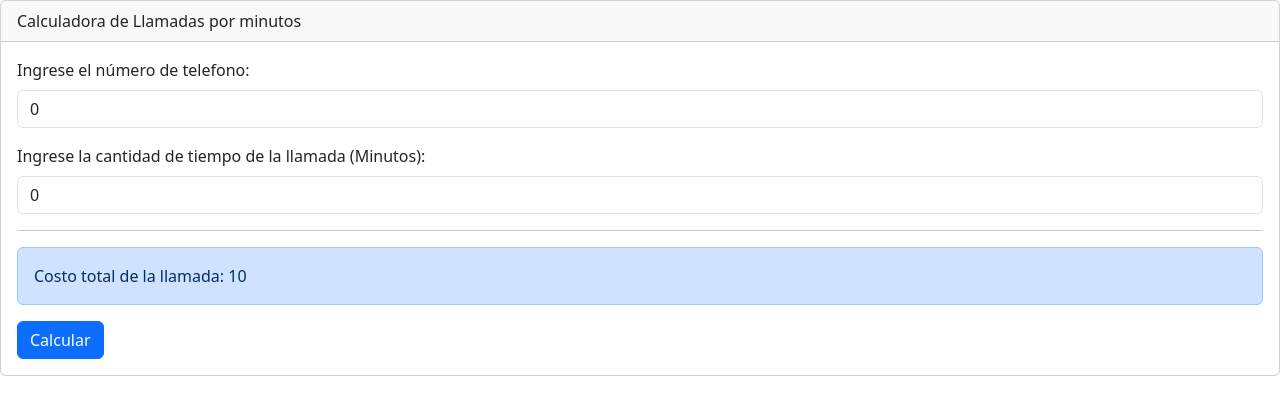
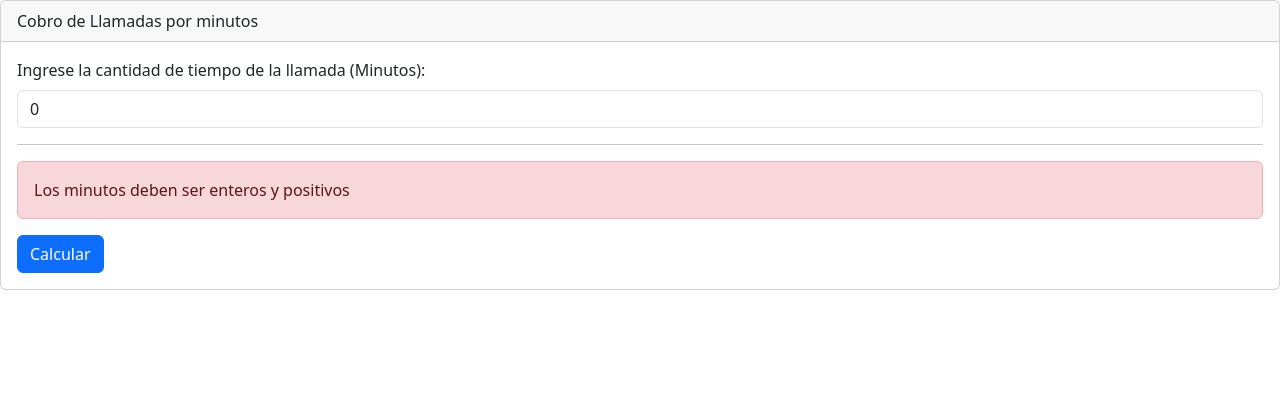
Before and after one commit to GabrielMaQui/DAWI_CL3_MachicaoGabriel, an Angular app: page /telefono in a window 1280 px wide. Both pictures are taken after a click on the button "Calcular". Shown: the top 414 px of the page. Built offline with nearby package versions, Linux system fonts and the light colour scheme.

Commit message:
Mejorando las validaciones del trabajo

```diff
--- a/src/app/ejercicios/edades/edades.component.html
+++ b/src/app/ejercicios/edades/edades.component.html
@@ -16,6 +16,12 @@
       id="txtedad2" placeholder="0 - 120" min="0" max="120">
     </div>
     <hr />
+
+    @if(mostrarError){
+      <div class="alert alert-danger" role="alert">
+        {{edades.error}}
+      </div>
+    }
     @if (mostrarMensaje) {
       <div class="alert alert-primary" role="alert">
         {{edades.edadMayor}}, la diferencia de edades es: {{edades.diferencia}}
--- a/src/app/ejercicios/edades/edades.component.ts
+++ b/src/app/ejercicios/edades/edades.component.ts
@@ -1,5 +1,6 @@
 import { Component } from '@angular/core';
 import { FormsModule } from '@angular/forms';
+
 
 @Component({
   selector: 'app-edades',
@@ -14,15 +15,20 @@ export class EdadesComponent {
     edad1: 0,
     edad2: 0,
     edadMayor: '',
-    diferencia: 0
+    diferencia: 0,
+    error: 'Rango de numeros equivocado, ingrese un numero entre 0 y 120 y que sea entero'
   }
 
   mostrarMensaje = false;
+  mostrarError = false;
 
   calcularDiferencia() {
-    this.edades.edad1 = Math.round(this.edades.edad1);
-    this.edades.edad2 = Math.round(this.edades.edad2);
+
+    if(this.edades.edad1 < 0 || this.edades.edad2 < 0 || this.edades.edad1 > 120 || this.edades.edad2 > 120
+        || Number.isInteger(this.edades.edad1) || Number.isInteger(this.edades.edad2)){
+
         this.mostrarMensaje = true;
+        this.mostrarError = false;
         if(this.edades.edad1 > this.edades.edad2){
           this.edades.edadMayor = "La edad del mayor es: " + this.edades.edad1 + " años";
           this.edades.diferencia = this.edades.edad1 - this.edades.edad2;
@@ -37,6 +43,14 @@ export class EdadesComponent {
           this.edades.diferencia = 0;
         }
 
+  }else {
+
+    this.mostrarMensaje = false;
+    this.mostrarError = true;
+
+
   }
 
   }
+
+}
--- a/src/app/ejercicios/telefono-minutos/telefono-minutos.component.html
+++ b/src/app/ejercicios/telefono-minutos/telefono-minutos.component.html
@@ -1,14 +1,8 @@
 <div class="card">
   <div class="card-header">
-    Calculadora de Llamadas por minutos
+    Cobro de Llamadas por minutos
   </div>
   <div class="card-body">
-    <div class="mb-3">
-      <label for="txttelefono" class="form-label">Ingrese el número de telefono:</label>
-      <input type="number" class="form-control"
-      [(ngModel)]="planCelular.numero"
-      id="txttelefono" placeholder="#########">
-    </div>
     <div class="mb-3">
       <label for="txtminutos" class="form-label">Ingrese la cantidad de tiempo de la llamada (Minutos):</label>
       <input type="number" class="form-control"
@@ -16,6 +10,11 @@
       id="txtminutos" placeholder="1" min="1">
     </div>
     <hr />
+    @if(mostrarError){
+      <div class="alert alert-danger" role="alert">
+        {{planCelular.error}}
+      </div>
+    }
     @if (mostrarMensaje) {
       <div class="alert alert-primary" role="alert">
         Costo total de la llamada: {{planCelular.costo}}
--- a/src/app/ejercicios/telefono-minutos/telefono-minutos.component.ts
+++ b/src/app/ejercicios/telefono-minutos/telefono-minutos.component.ts
@@ -1,5 +1,6 @@
 import { Component } from '@angular/core';
 import { FormsModule } from '@angular/forms';
+
 
 @Component({
   selector: 'app-telefono-minutos',
@@ -15,20 +16,28 @@ export class TelefonoMinutosComponent {
   planCelular = {
     numero: 0,
     minutos: 0,
-    costo: 0
+    costo: 0,
+    error: 'Los minutos deben ser enteros y positivos'
   }
 
   mostrarMensaje = false;
+  mostrarError = false;
 
   calcularCosto() {
 
+    if(this.planCelular.minutos > 0 && Number.isInteger(this.planCelular.minutos)){
         this.mostrarMensaje = true;
+        this.mostrarError = false;
         if(this.planCelular.minutos <= 5){
           this.planCelular.costo = 10;
         }
         else{
           this.planCelular.costo = 10 + (this.planCelular.minutos - 5) * 2;
         }
+      }else{
+        this.mostrarMensaje = false;
+        this.mostrarError = true;
+      }
   }
 
 }
```
Lines whose indentation alone changed are shown as unchanged.
